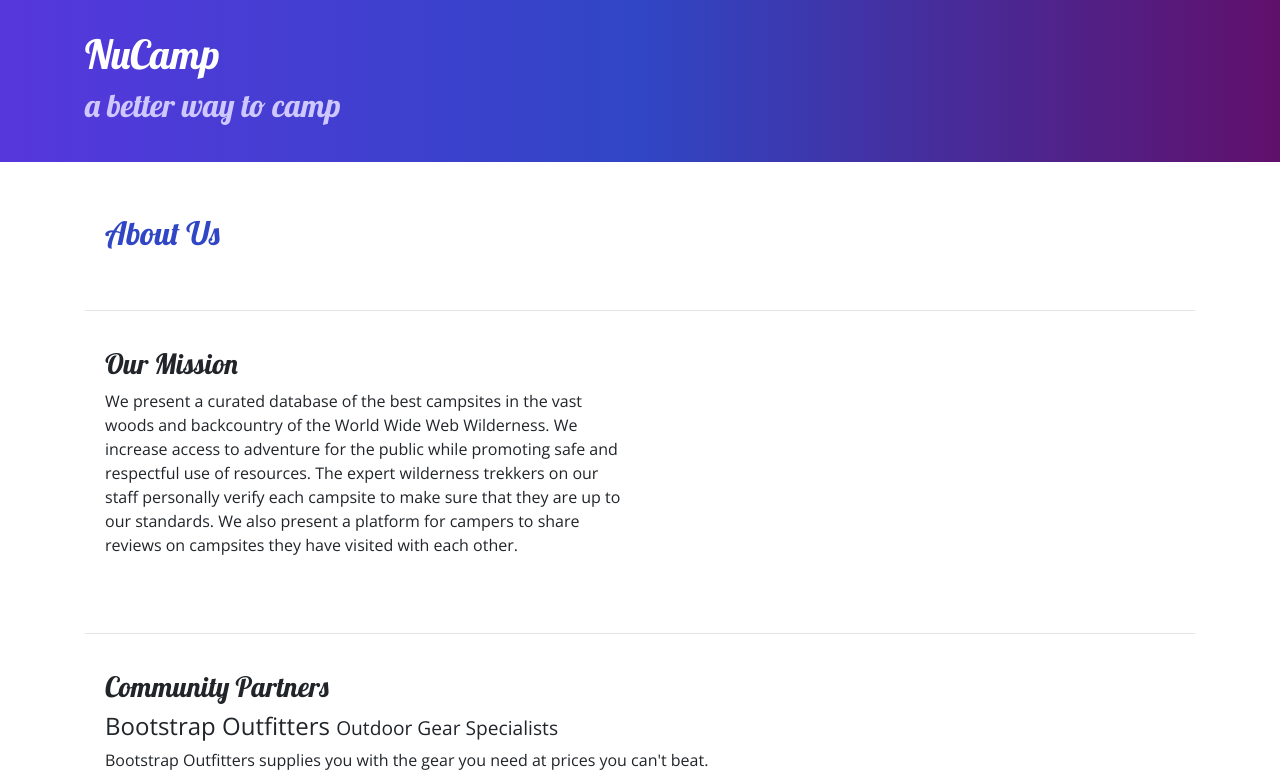
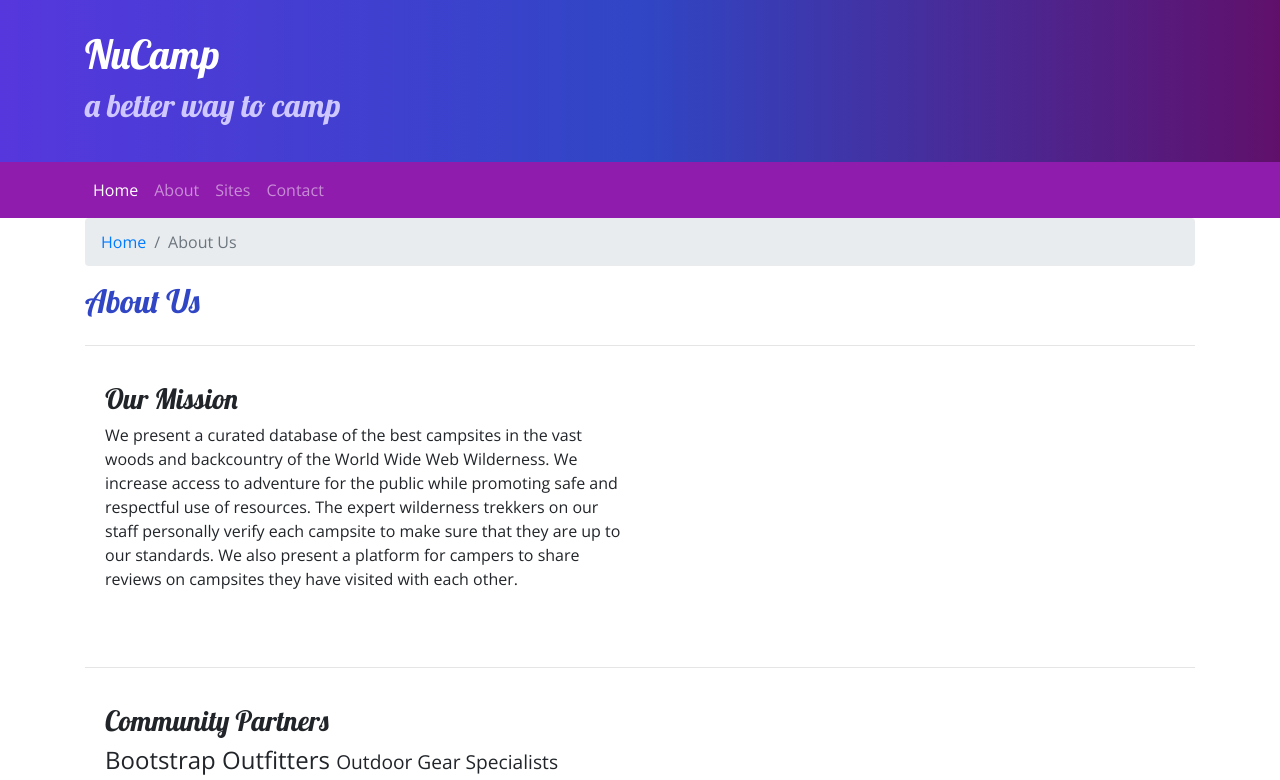
Before and after one commit to asendice/nucamp-bootstrap, a website: page aboutus.html in a window 1280 px wide. Shown: the top 780 px of the page. Drawn offline with nearby package versions, Linux system fonts and the light colour scheme.

Commit message:
Navbar and Breadcrumbs

```diff
--- a/aboutus.html
+++ b/aboutus.html
@@ -23,10 +23,31 @@
         </div>
     </header>
 
+    <!-- navbar-expand-sm cause the toggle to happen on sm viewport-->
+    <nav class="navbar navbar-expand-sm navbar-dark sticky-top">
+        <div class="container">
+            <button class="navbar-toggler ml-auto" type="button" data-toggle="collapse" data-target="#nucampNavbar">
+                <span class="navbar-toggler-icon"></span>
+            </button>
+            <div class="collapse navbar-collapse" id="nucampNavbar">
+                <ul class="navbar-nav">
+                    <li class="nav-item active"><a class="nav-link" href="index.html" class="">Home</a></li>
+                    <li class="nav-item"><a class="nav-link" href="#">About</a></li>
+                    <li class="nav-item"><a class="nav-link" href="#">Sites</a></li>
+                    <li class="nav-item"><a class="nav-link" href="#">Contact</a></li>
+                </ul>
+            </div>
+        </div>
+    </nav>
+
     <div class="container">
-        <div class="row row-about-content">
+        <div class="row">
             <div class="col">
-               <h2>About Us</h2>
+                <ol class="breadcrumb">
+                    <li class="breadcrumb-item"><a href="index.html" class="breadcrumb-item">Home</a></li>
+                    <li class="breadcrumb-item active">About Us</li>
+                </ol>
+               <h2 class="about-h2">About Us</h2>
 
             </div>
         </div>
--- a/css/style.css
+++ b/css/style.css
@@ -20,6 +20,7 @@
 }
 
 .jumbotron {
+    margin: 0;
     padding: 30px;
     color: white;
     background-image: linear-gradient(to right, #5637DD, #3046C5, #60106B);
@@ -35,3 +36,7 @@
     padding: 20px;
     min-height: 100px;
 }
+
+.navbar {
+    background-color: #901CAD
+}
```
Also changed, not shown: index.html (+16 -0 lines).
